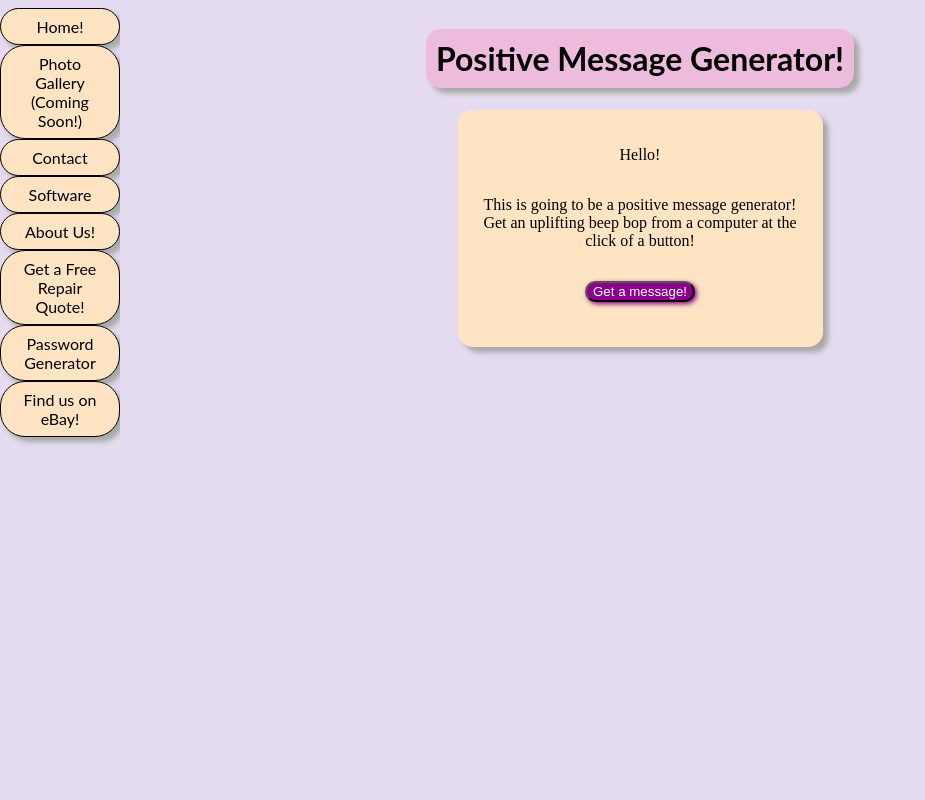
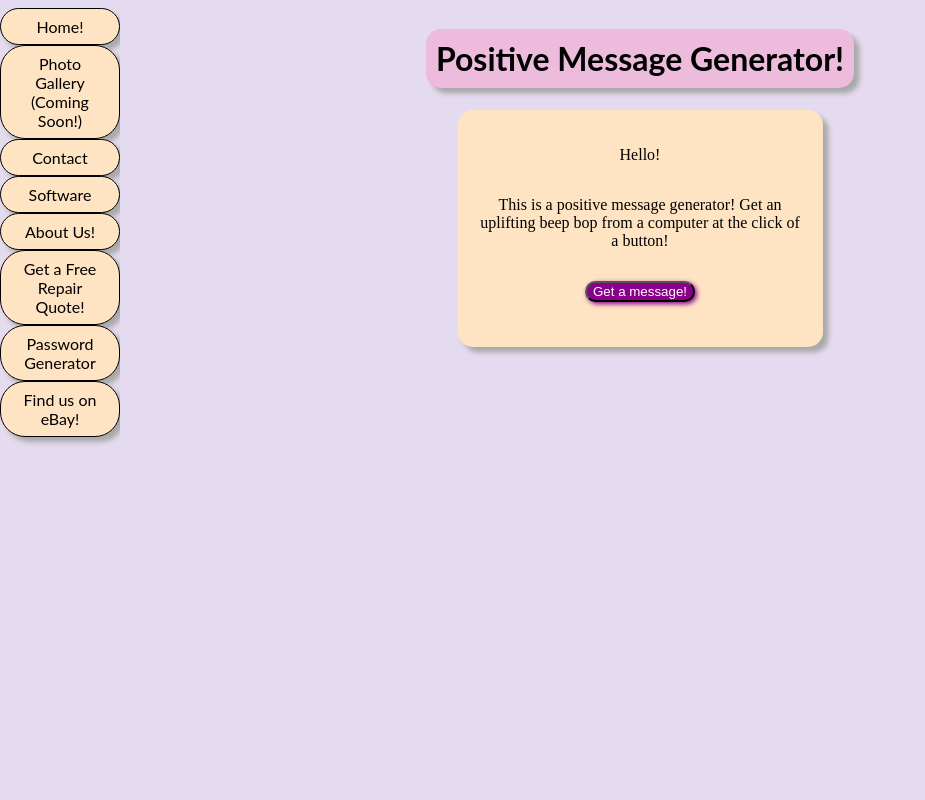
Before and after one commit to stlynnxx/EclecticElectronics, a Flask app: page /positive in a window 1280 px wide. Shown: the whole page, without its empty margins (0-925 px from the left). Run offline with Flask 3, Linux system fonts and the light colour scheme.

Commit message:
Fixed a oopsie on the Positive Message Generator page

```diff
--- a/templates/positivemessage.html
+++ b/templates/positivemessage.html
@@ -60,7 +60,7 @@
     </div>
     <div class="pm-card-container">
         <div class="pm-card"><p>Hello!</p>
-        <p>This is going to be a positive message generator!
+        <p>This is a positive message generator!
            Get an uplifting beep bop from a computer at the click
            of a button! </p>
             <form method="POST" action="{{ url_for('pm') }}" enctype="multipart/form-data">
```
